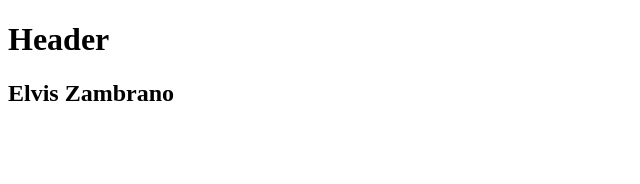
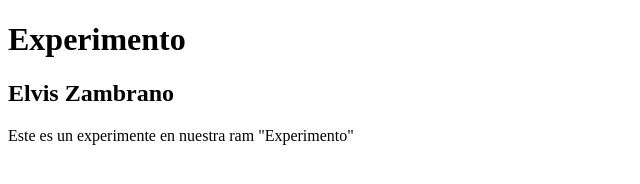
Before and after one commit to daniel9208/curso, a plain HTML site: page index.html in a window 1280 px wide. Shown: the whole page, without its empty margins (0-640 px from the left). Drawn offline with Linux system fonts and the light colour scheme.

Commit message:
Agregamos texto de experimento

```diff
--- a/index.html
+++ b/index.html
@@ -7,10 +7,13 @@
 </head>
 <body>
     <header>
-        <h1>Header</h1>
+        <h1>Experimento</h1>
     </header>
     <div class="container">
         <h2>Elvis Zambrano</h2>
     </div>
+    <footer>
+        <p>Este es un experimente en nuestra ram "Experimento"</p>
+    </footer>
 </body>
 </html>
```
